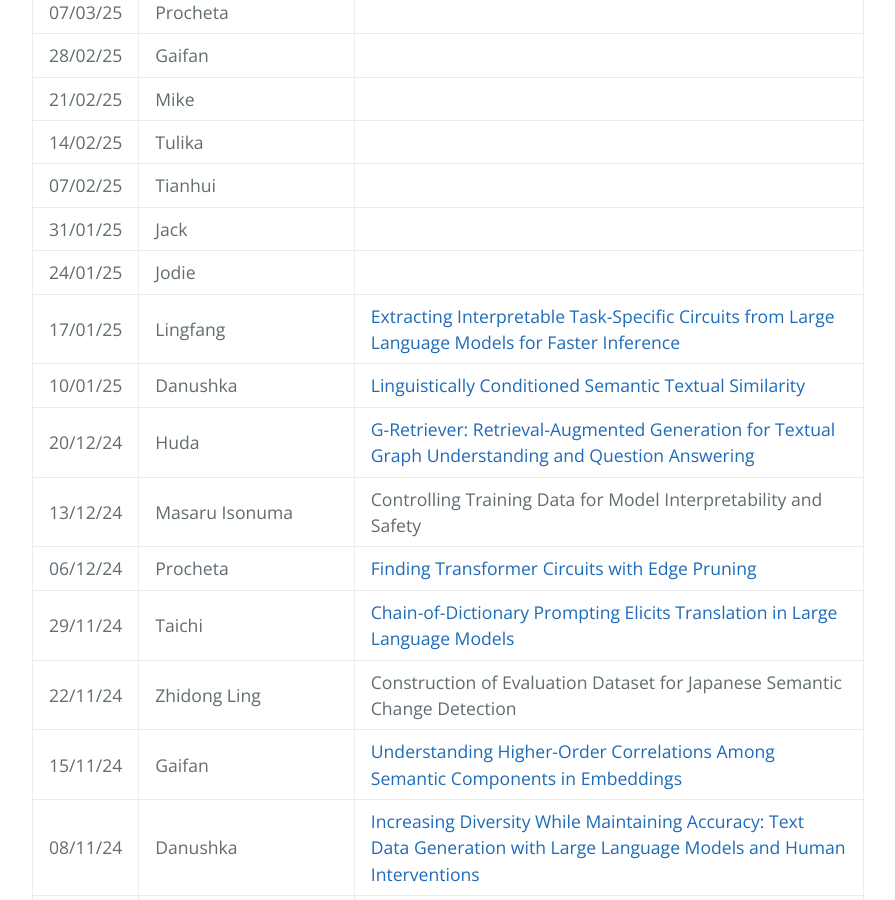
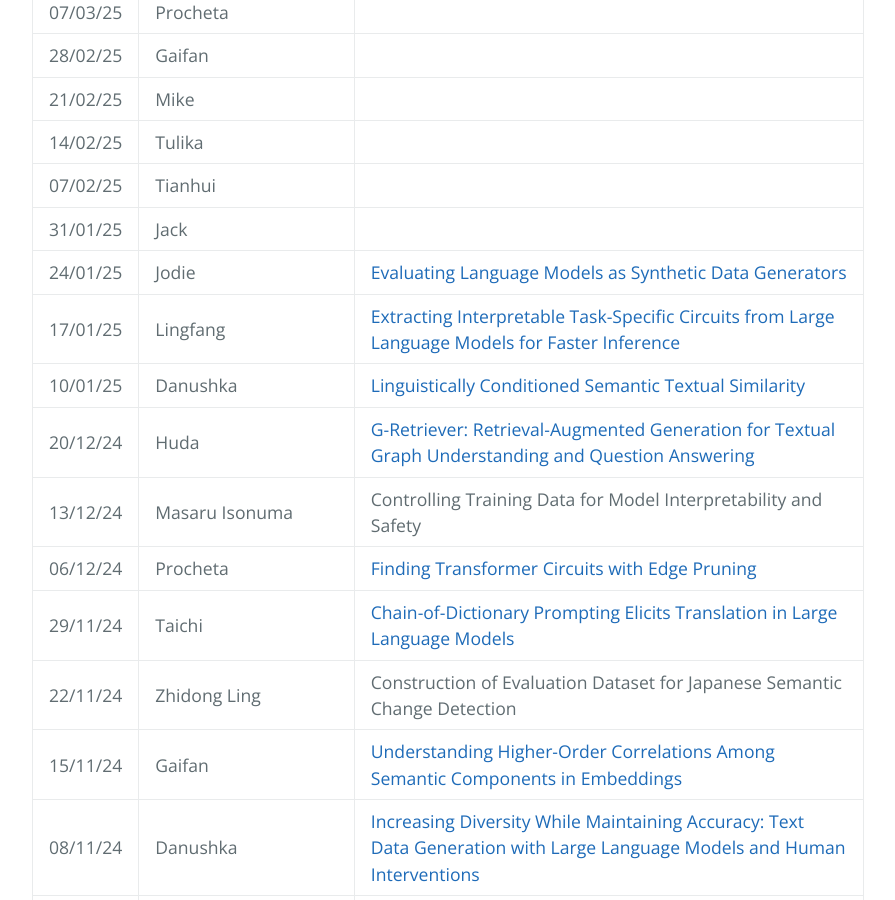
Before and after one commit to LivNLP/livnlp.github.io, a Jekyll site: the page built from reading.md, in a window 1280 px wide and 900 px high, scrolled down 671 px. Shown: the whole window, without its empty margins (192-1087 px from the left). Built offline with Jekyll 4.4.1, drawn with Linux system fonts in a browser that asks for light colours.

Commit message:
Update reading.md

```diff
--- a/reading.md
+++ b/reading.md
@@ -20,7 +20,7 @@ We meet on a weely basis to discuss recent research papers. Here is the schedule
 | 14/02/25| Tulika |
 | 07/02/25| Tianhui |
 | 31/01/25|  Jack |
-| 24/01/25|  Jodie |
+| 24/01/25|  Jodie | [Evaluating Language Models as Synthetic Data Generators](https://arxiv.org/abs/2412.03679)
 | 17/01/25|  Lingfang | [Extracting Interpretable Task-Specific Circuits from Large Language Models for Faster Inference](https://arxiv.org/abs/2412.15750)
 | 10/01/25| Danushka | [Linguistically Conditioned Semantic Textual Similarity](https://aclanthology.org/2024.acl-long.64/)
 | 20/12/24 | Huda | [G-Retriever: Retrieval-Augmented Generation for Textual Graph Understanding and Question Answering](https://arxiv.org/abs/2402.07630)
```
